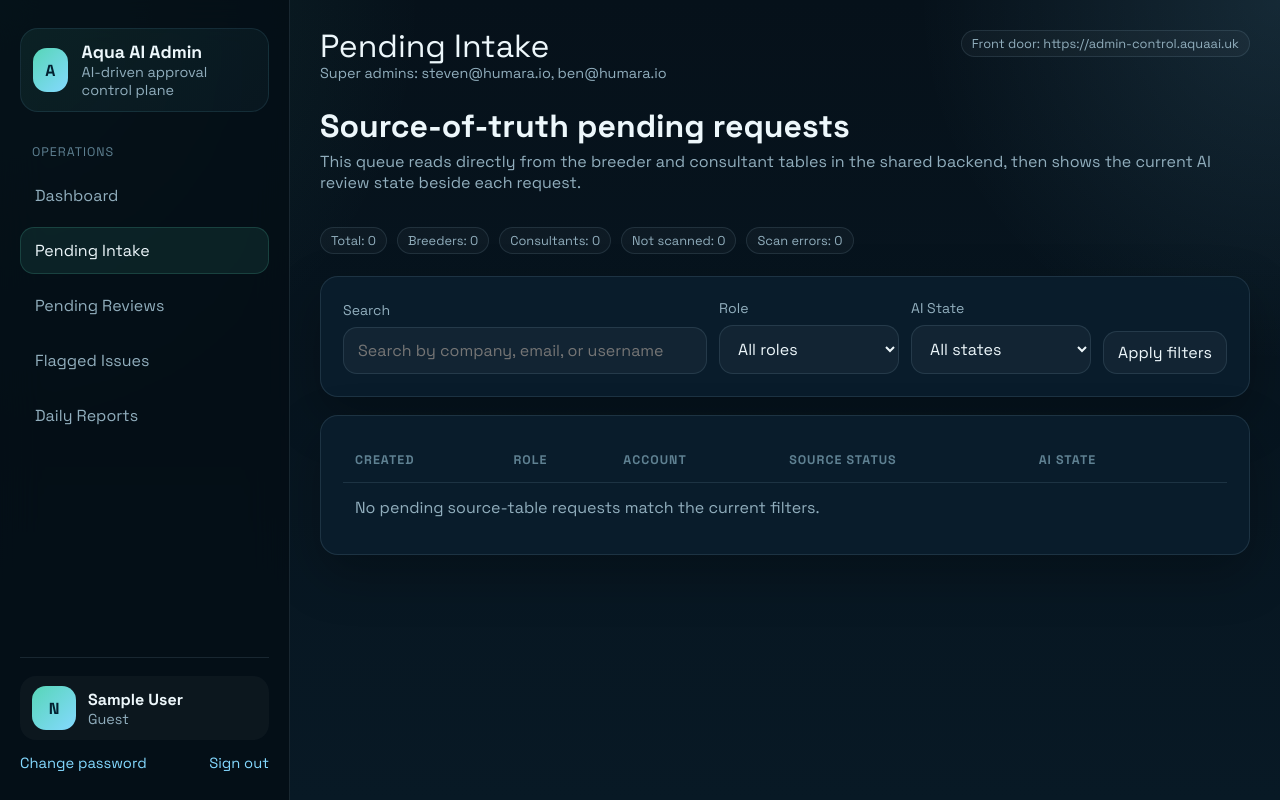
After one commit to AquaAI-Organisation/aqua-admin-portal-2-, a Django app: page /admin-portal/intake/ in a window 1280 px wide. The commit adds this page. Run offline with Django 4.2, Linux system fonts and the light colour scheme; the visitor is signed in with stand-in values (Sample User, id 1); data that the repository does not hold is empty.

Commit message:
Add pending intake queue for source-table requests

```diff
--- a/admin_portal/services/issue_runner.py
+++ b/admin_portal/services/issue_runner.py
@@ -28,7 +28,10 @@ WARNING_OPEN_STATUSES = {"open", "pending", "active", "unresolved", "new", ""}
 
 def _already_triaged_ids(source_type: str) -> set[str]:
     return set(
-        AIFlaggedIssue.objects.filter(source_type=source_type).values_list("source_id", flat=True)
+        AIFlaggedIssue.objects
+        .filter(source_type=source_type)
+        .exclude(status="error")
+        .values_list("source_id", flat=True)
     )
 
 
--- a/admin_portal/services/review_runner.py
+++ b/admin_portal/services/review_runner.py
@@ -31,6 +31,7 @@ def _already_reviewed_ids(subject_type: str) -> set:
     return set(
         AIAccountReview.objects
         .filter(subject_type=subject_type)
+        .exclude(decision__in=["error", "pending"])
         .values_list("subject_id", flat=True)
     )
 
--- a/admin_portal/templates/admin_portal/base.html
+++ b/admin_portal/templates/admin_portal/base.html
@@ -23,6 +23,9 @@
         <div class="nav-group-title">Operations</div>
         <a href="{% url 'admin_portal:dashboard' %}" class="nav-link {% if request.resolver_match.url_name == 'dashboard' %}active{% endif %}">
           <span>Dashboard</span>
+        </a>
+        <a href="{% url 'admin_portal:intake_list' %}" class="nav-link {% if 'intake' in request.resolver_match.url_name %}active{% endif %}">
+          <span>Pending Intake</span>
         </a>
         <a href="{% url 'admin_portal:review_list' %}" class="nav-link {% if 'review' in request.resolver_match.url_name %}active{% endif %}">
           <span>Pending Reviews</span>
--- /dev/null
+++ b/admin_portal/templates/admin_portal/intake_list.html
@@ -0,0 +1,103 @@
+{% extends "admin_portal/base.html" %}
+{% block title %}Pending Intake | {{ APP_NAME }}{% endblock %}
+{% block topbar_title %}Pending Intake{% endblock %}
+{% block content %}
+<div class="page-header">
+  <div>
+    <h1>Source-of-truth pending requests</h1>
+    <p class="page-subtitle">This queue reads directly from the breeder and consultant tables in the shared backend, then shows the current AI review state beside each request.</p>
+  </div>
+  <div class="page-actions">
+    <span class="inline-chip">Total: {{ summary.total }}</span>
+    <span class="inline-chip">Breeders: {{ summary.breeders }}</span>
+    <span class="inline-chip">Consultants: {{ summary.consultants }}</span>
+    <span class="inline-chip">Not scanned: {{ summary.not_scanned }}</span>
+    <span class="inline-chip">Scan errors: {{ summary.error }}</span>
+  </div>
+</div>
+
+<div class="card">
+  <form method="get" class="filter-row">
+    <div class="form-group" style="flex:1;">
+      <label for="id_q">Search</label>
+      <input id="id_q" name="q" value="{{ q }}" placeholder="Search by company, email, or username">
+    </div>
+    <div class="form-group">
+      <label for="id_role">Role</label>
+      <select id="id_role" name="role">
+        <option value="">All roles</option>
+        <option value="breeder" {% if role == "breeder" %}selected{% endif %}>Breeder</option>
+        <option value="consultant" {% if role == "consultant" %}selected{% endif %}>Consultant</option>
+      </select>
+    </div>
+    <div class="form-group">
+      <label for="id_ai_state">AI State</label>
+      <select id="id_ai_state" name="ai_state">
+        <option value="">All states</option>
+        <option value="not_scanned" {% if ai_state == "not_scanned" %}selected{% endif %}>Not scanned</option>
+        <option value="pending" {% if ai_state == "pending" %}selected{% endif %}>Pending</option>
+        <option value="approved" {% if ai_state == "approved" %}selected{% endif %}>Approved</option>
+        <option value="rejected" {% if ai_state == "rejected" %}selected{% endif %}>Rejected</option>
+        <option value="flagged" {% if ai_state == "flagged" %}selected{% endif %}>Flagged</option>
+        <option value="error" {% if ai_state == "error" %}selected{% endif %}>Error</option>
+      </select>
+    </div>
+    <button type="submit">Apply filters</button>
+  </form>
+</div>
+
+<div class="card">
+  <div class="table-wrap">
+    <table class="table">
+      <tr>
+        <th>Created</th>
+        <th>Role</th>
+        <th>Account</th>
+        <th>Source Status</th>
+        <th>AI State</th>
+        <th></th>
+      </tr>
+      {% for row in page.object_list %}
+      <tr>
+        <td class="mono">{{ row.created_at|date:"d M Y H:i" }}</td>
+        <td><span class="badge {{ row.role }}">{{ row.role }}</span></td>
+        <td>
+          <div class="cell-name">{{ row.display_name }}</div>
+          <div class="cell-sub">{{ row.user_email }}</div>
+          <div class="cell-sub mono">{{ row.username }}</div>
+        </td>
+        <td>
+          <div class="cell-name">{{ row.source_status }}</div>
+          <div class="cell-sub">{{ row.source_detail }}</div>
+        </td>
+        <td>
+          <span class="badge {{ row.ai_badge_class }}">{{ row.ai_label }}</span>
+          {% if row.review and row.review.manually_overridden %}<span class="badge override">override</span>{% endif %}
+          {% if row.review %}
+          <div class="cell-sub mono">{{ row.review.confidence|floatformat:2 }}</div>
+          {% endif %}
+        </td>
+        <td>
+          {% if row.review %}
+          <a class="btn btn-sm" href="{% url 'admin_portal:review_detail' row.review.id %}">Open review</a>
+          {% else %}
+          <span class="helper-text">Awaiting scan</span>
+          {% endif %}
+        </td>
+      </tr>
+      {% empty %}
+      <tr>
+        <td colspan="6" class="empty-state">No pending source-table requests match the current filters.</td>
+      </tr>
+      {% endfor %}
+    </table>
+  </div>
+  {% if page.paginator.num_pages > 1 %}
+  <div class="pager">
+    {% if page.has_previous %}<a href="?page={{ page.previous_page_number }}&role={{ role }}&ai_state={{ ai_state }}&q={{ q }}">Previous</a>{% endif %}
+    <span>Page {{ page.number }} of {{ page.paginator.num_pages }}</span>
+    {% if page.has_next %}<a href="?page={{ page.next_page_number }}&role={{ role }}&ai_state={{ ai_state }}&q={{ q }}">Next</a>{% endif %}
+  </div>
+  {% endif %}
+</div>
+{% endblock %}
--- a/admin_portal/urls.py
+++ b/admin_portal/urls.py
@@ -8,6 +8,9 @@ urlpatterns = [
     path("", views.dashboard, name="dashboard"),
     path("login/", views.login_view, name="login"),
     path("logout/", views.logout_view, name="logout"),
+
+    # Raw pending intake from source-of-truth backend tables
+    path("intake/", views.intake_list, name="intake_list"),
 
     # AI reviews
     path("reviews/", views.review_list, name="review_list"),
--- a/admin_portal/views.py
+++ b/admin_portal/views.py
@@ -136,8 +136,142 @@ def dashboard(request):
         "health_snapshot": health_snapshot,
         "breeder_count": reviews.filter(subject_type="breeder").count(),
         "consultant_count": reviews.filter(subject_type="consultant").count(),
+        "pending_breeder_count": ExternalBreederProfile.objects.filter(is_verified=False).count(),
+        "pending_consultant_count": ExternalConsultantProfile.objects.filter(admin_status="pending").count(),
     }
     return render(request, "admin_portal/dashboard.html", context)
+
+
+@admin_required
+def intake_list(request):
+    role = request.GET.get("role", "").strip()
+    ai_state = request.GET.get("ai_state", "").strip()
+    q = (request.GET.get("q") or "").strip()
+
+    breeder_qs = (
+        ExternalBreederProfile.objects
+        .filter(is_verified=False)
+        .select_related("user")
+        .order_by("-created_at")
+    )
+    consultant_qs = (
+        ExternalConsultantProfile.objects
+        .filter(admin_status="pending")
+        .select_related("user")
+        .order_by("-created_at")
+    )
+
+    if q:
+        breeder_qs = breeder_qs.filter(
+            Q(company_name__icontains=q)
+            | Q(user__email__icontains=q)
+            | Q(user__username__icontains=q)
+            | Q(user__name__icontains=q)
+        )
+        consultant_qs = consultant_qs.filter(
+            Q(company_name__icontains=q)
+            | Q(user__email__icontains=q)
+            | Q(user__username__icontains=q)
+            | Q(user__name__icontains=q)
+        )
+
+    breeders = list(breeder_qs if role in {"", "breeder"} else [])
+    consultants = list(consultant_qs if role in {"", "consultant"} else [])
+
+    breeder_reviews = {
+        review.subject_id: review
+        for review in AIAccountReview.objects.filter(
+            subject_type="breeder",
+            subject_id__in=[profile.id for profile in breeders],
+        )
+    }
+    consultant_reviews = {
+        review.subject_id: review
+        for review in AIAccountReview.objects.filter(
+            subject_type="consultant",
+            subject_id__in=[profile.id for profile in consultants],
+        )
+    }
+
+    rows = []
+    for profile in breeders:
+        review = breeder_reviews.get(profile.id)
+        review_state = review.decision if review else "not_scanned"
+        rows.append(
+            {
+                "role": "breeder",
+                "created_at": profile.created_at,
+                "company_name": profile.company_name or "",
+                "display_name": profile.company_name or profile.user.name or profile.user.username or profile.user.email,
+                "user_email": profile.user.email,
+                "username": profile.user.username,
+                "source_status": "Pending verification",
+                "source_detail": f"Verified: {'Yes' if profile.is_verified else 'No'} | Active: {'Yes' if profile.is_active else 'No'}",
+                "review": review,
+                "ai_state": review_state,
+                "ai_label": "Not scanned" if review_state == "not_scanned" else review_state.replace("_", " "),
+                "ai_badge_class": {
+                    "not_scanned": "muted",
+                    "pending": "pending",
+                    "approved": "ok",
+                    "rejected": "danger",
+                    "flagged": "warn",
+                    "error": "danger",
+                }.get(review_state, "muted"),
+            }
+        )
+
+    for profile in consultants:
+        review = consultant_reviews.get(profile.id)
+        review_state = review.decision if review else "not_scanned"
+        rows.append(
+            {
+                "role": "consultant",
+                "created_at": profile.created_at,
+                "company_name": profile.company_name or "",
+                "display_name": profile.company_name or profile.user.name or profile.user.username or profile.user.email,
+                "user_email": profile.user.email,
+                "username": profile.user.username,
+                "source_status": "Pending admin approval",
+                "source_detail": f"Admin status: {profile.admin_status or 'pending'} | Active: {'Yes' if profile.is_active else 'No'}",
+                "review": review,
+                "ai_state": review_state,
+                "ai_label": "Not scanned" if review_state == "not_scanned" else review_state.replace("_", " "),
+                "ai_badge_class": {
+                    "not_scanned": "muted",
+                    "pending": "pending",
+                    "approved": "ok",
+                    "rejected": "danger",
+                    "flagged": "warn",
+                    "error": "danger",
+                }.get(review_state, "muted"),
+            }
+        )
+
+    if ai_state in {"not_scanned", "pending", "approved", "rejected", "flagged", "error"}:
+        rows = [row for row in rows if row["ai_state"] == ai_state]
+
+    oldest_fallback = timezone.now() - timedelta(days=36500)
+    rows.sort(key=lambda row: row["created_at"] or oldest_fallback, reverse=True)
+    page = Paginator(rows, 25).get_page(request.GET.get("page"))
+    summary = {
+        "total": len(rows),
+        "breeders": sum(1 for row in rows if row["role"] == "breeder"),
+        "consultants": sum(1 for row in rows if row["role"] == "consultant"),
+        "not_scanned": sum(1 for row in rows if row["ai_state"] == "not_scanned"),
+        "error": sum(1 for row in rows if row["ai_state"] == "error"),
+    }
+    return render(
+        request,
+        "admin_portal/intake_list.html",
+        {
+            "page": page,
+            "role": role,
+            "ai_state": ai_state,
+            "q": q,
+            "summary": summary,
+        },
+    )
 
 
 @admin_required
```
Also changed, not shown: admin_portal/templates/admin_portal/dashboard.html (+6 -6 lines).
